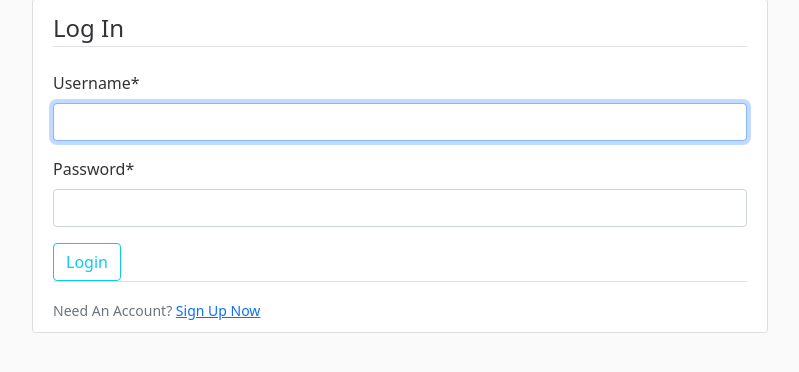
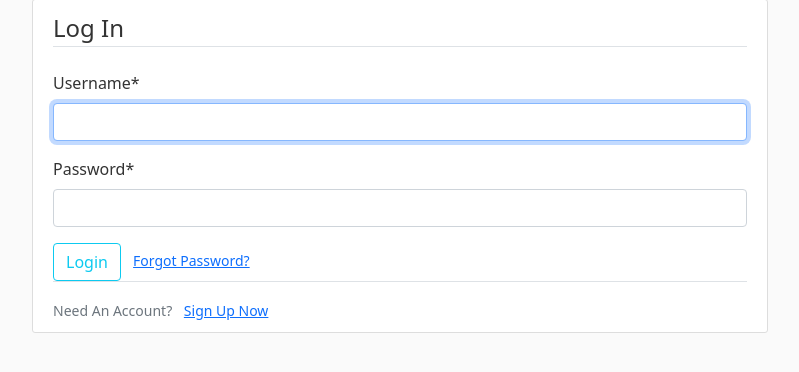
Before and after one commit to brianmaleek/Webstack_Portfolio_Project_Quizology, a Django app: page /login/ in a window 1280 px wide. Shown: the part 81-453 px from the top of the page, without its empty margins (50-849 px from the left). Run offline with Django 5.2, Linux system fonts and the light colour scheme; some libraries are stand-ins or nearby versions.

Commit message:
Add forgot password link to login page

```diff
--- a/quizology_app/user_app/templates/login.html
+++ b/quizology_app/user_app/templates/login.html
@@ -9,11 +9,14 @@
             </fieldset>
             <div class="form-group">
                 <button class="btn btn-outline-info" type="submit">Login</button>
+                <small class="text-muted ms-2">
+                    <a href="{% url 'password_reset' %}">Forgot Password?</a>
+                </small>
             </div>
         </form>
         <div class="border-top pt-3">
             <small class="text-muted">
-                Need An Account? <a class="ml-2" href="{% url 'register' %}">Sign Up Now</a>
+                Need An Account? <a class="ms-2" href="{% url 'register' %}">Sign Up Now</a>
             </small>
         </div>
     </div>
```
